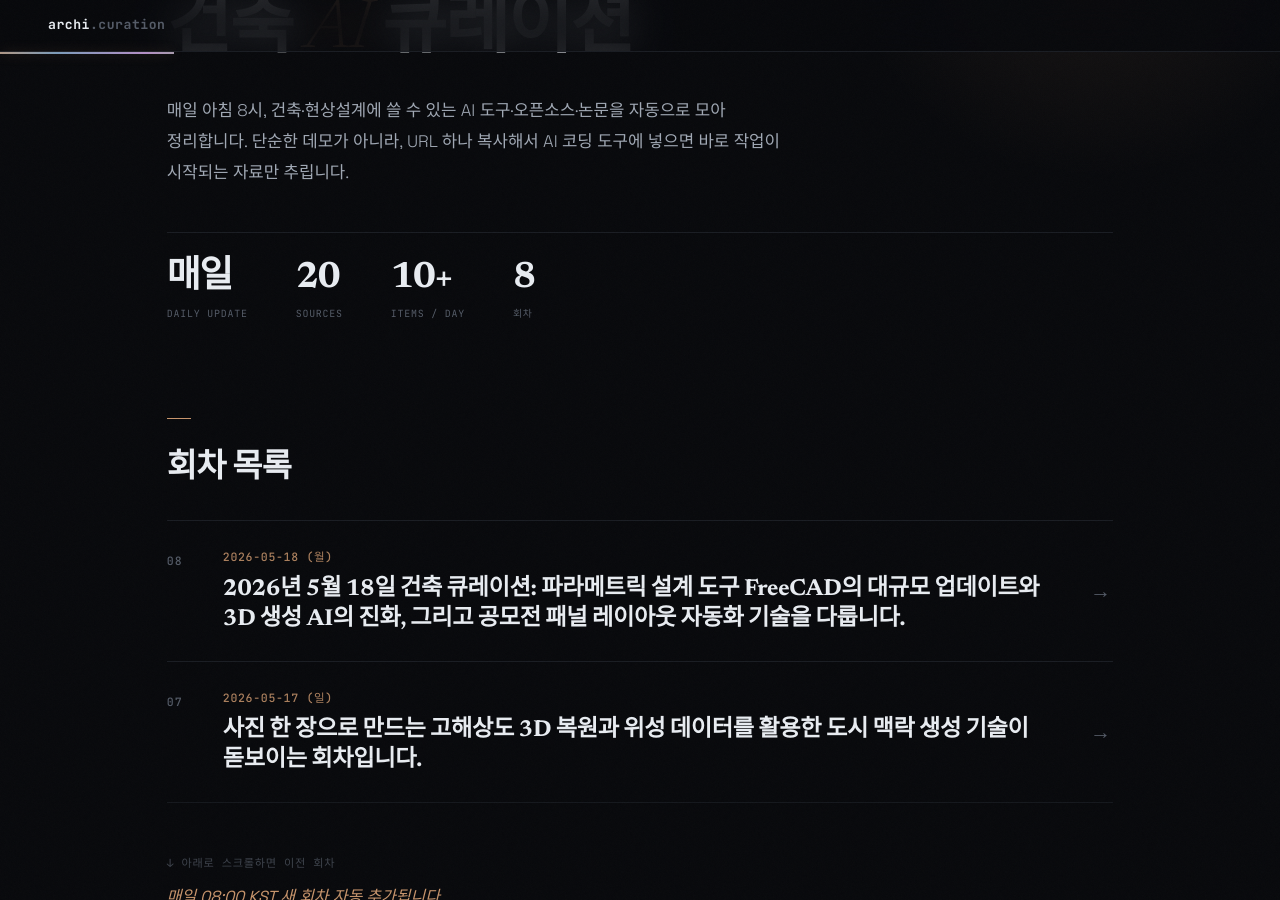
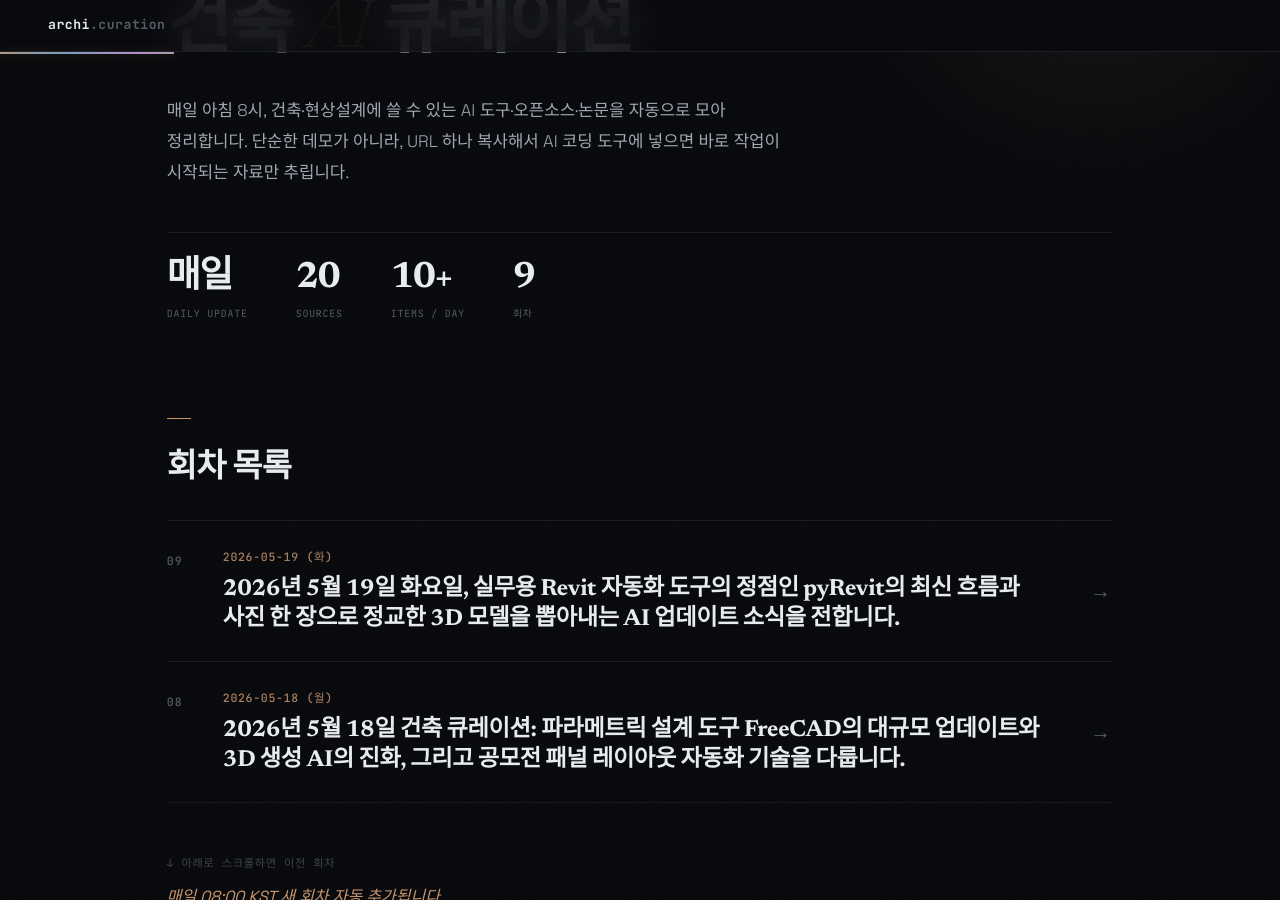
Before and after one commit to ghkch5gh-jpg/ainews-curation, a Jekyll site: the page built from index.md, in a window 1280 px wide and 900 px high, scrolled down 221 px. Built offline with Jekyll 4.4.1, drawn with Linux system fonts in a browser that asks for light colours; some web fonts are replaced; part of the change alters nothing that is shown.

Commit message:
curation: 2026-05-19

````diff
--- /dev/null
+++ b/2026-05-19_화.md
@@ -0,0 +1,177 @@
+---
+layout: default
+title: 2026-05-19 (화)
+eyebrow: 큐레이션 회차
+hero_title: "2026 · 05 · 19 <em>(화)</em>"
+description: "2026년 5월 19일 화요일, 실무용 Revit 자동화 도구의 정점인 pyRevit의 최신 흐름과 사진 한 장으로 정교한 3D 모델을 뽑아내는 AI 업데이트 소식을 전합니다."
+summary: 2026년 5월 19일 화요일, 실무용 Revit 자동화 도구의 정점인 pyRevit의 최신 흐름과 사진 한 장으로 정교한 3D 모델을 뽑아내는 AI 업데이트 소식을 전합니다.
+---
+
+## 이번 회차 흐름
+
+이번 회차는 '개념'에서 '실무'로 넘어가는 징검다리 같은 도구들이 주를 이룹니다. 단순한 이미지 생성을 넘어, 건축가가 실제 다루는 3D 모델링 파일(OBJ/IFC)로 결과물을 내놓는 AI들의 성능이 비약적으로 향상되었습니다. 특히 마이크로소프트와 텐센트의 3D 생성 경쟁이 가속화되면서, 설계 초기 단계에서 매스를 잡는 시간이 획기적으로 단축될 것으로 보입니다.
+
+또한, 오픈소스 프로젝트 관리 도구에 건축 정보 모델(BIM) 데이터가 깊숙이 통합되는 흐름이 포착되었습니다. 이는 설계실 내부의 협업뿐만 아니라, 발주처나 시공사와의 소통에서도 웹 기반의 가벼운 3D 뷰어와 관리 도구가 주류가 될 것임을 시사합니다. 반복적인 도면 작업은 파이썬 기반의 자동화 도구가 대체하고, 건축가는 더 본질적인 디자인 컨셉에 집중할 수 있는 환경이 갖춰지고 있습니다.
+
+---
+
+## 🔥 GitHub 이번 주 인기 (건축 무관, 그냥 핫한 거)
+
+이번 주 사람들이 가장 별 많이 누른 5개. **분위기 파악용으로만**.
+
+### 1. [playcanvas/engine](https://github.com/playcanvas/engine)
+GitHub Trending | 15.8k ⭐ | +142 이번 주
+
+설치 없이 웹브라우저에서 바로 고성능 3D 모델을 돌려볼 수 있게 해주는 엔진(engine).
+
+**건축 활용:** 발주처에게 무거운 Revit 파일을 보내지 않고, 웹 링크 하나로 모델을 구석구석 보여줄 때 유용합니다.
+
+### 2. [assimp/assimp](https://github.com/assimp/assimp)
+GitHub Trending | 12.9k ⭐ | +89 이번 주
+
+40가지가 넘는 다양한 3D 파일 형식을 서로 읽고 쓸 수 있게 해주는 만능 변환 도구 묶음(library).
+
+**건축 활용:** 스케치업, 라이노, 맥스 파일을 서로 옮길 때 데이터가 깨지는 오류를 해결하는 기초 도구로 쓰입니다.
+
+### 3. [unsloth/Qwen3.6-27B-MTP-GGUF](https://huggingface.co/unsloth/Qwen3.6-27B-MTP-GGUF)
+Hugging Face Trending | 268k Downloads | 이번 주 등재
+
+똑똑한 AI 모델을 일반 컴퓨터에서도 엄청나게 빠른 속도로 돌릴 수 있게 최적화한 버전.
+
+**건축 활용:** 사무실 내부의 보안이 중요한 설계 데이터를 학습시킨 전용 AI를 구축할 때 속도를 2배 이상 높여줍니다.
+
+### 4. [opf/openproject](https://github.com/opf/openproject)
+GitHub Trending | 15.1k ⭐ | +65 이번 주
+
+건축 정보 모델(IFC) 뷰어가 내장되어 있어 모델을 보며 공정을 관리하는 협업 도구.
+
+**건축 활용:** 현상설계 팀원들과 도면 수정 사항을 주고받을 때, 3D 모델 위에서 바로 위치를 찍어 소통할 수 있습니다.
+
+### 5. [mehanix/arcada](https://github.com/mehanix/arcada)
+GitHub Topic: Floor-plan | 221 ⭐ | 활발한 갱신
+
+마우스 클릭만으로 벽을 세우고 가구를 배치해 평면도를 그리는 웹 기반 도구.
+
+**건축 활용:** 초기 기획 단계에서 건축주와 대화하며 실시간으로 평면 구성을 슥슥 바꿔보는 용도로 제격입니다.
+
+---
+
+## 코어 ★★★ (건축 직격)
+
+### [pyrevitlabs/pyRevit](https://github.com/pyrevitlabs/pyRevit)
+★★★ | GitHub | 1.7k ⭐ | 마지막 갱신: 2026-05-14
+
+**한 줄로:** Revit에서 반복되는 노가다 업무를 한 번에 해결해주는 자동화 도구 묶음(library).
+
+**왜 의미 있냐:**
+- 수백 장의 도면 시트 이름을 규칙에 맞춰 한 번에 바꿀 때 1초면 충분합니다.
+- 파이썬 코드를 조금만 알면 우리 사무실만의 전용 자동화 버튼을 Revit 상단 메뉴에 만들 수 있습니다.
+- 모델에 입력된 면적이나 재료 정보를 엑셀로 한 번에 뽑아내어 내역서 작성을 돕습니다.
+
+**Claude Code에 시키기:**
+```
+git clone https://github.com/pyrevitlabs/pyRevit
+```
+→ "git clone https://github.com/pyrevitlabs/pyRevit 후 "Revit 모델에서 특정 레이어의 벽체 길이만 합산해 엑셀로 내보내는 버튼 코드를 짜줘.""
+
+**왜 이번 주:** 실무 자동화의 표준 도구로 자리 잡았으며, 최근 Revit 최신 버전과의 호환성 업데이트가 완료되었습니다.
+
+---
+
+### [TencentARC/Pixal3D](https://huggingface.co/TencentARC/Pixal3D)
+★★★ | Hugging Face | Trending | 2026-05-13 등재
+
+**한 줄로:** 평범한 사진 한 장을 정교한 3D 모델로 즉시 바꿔주는 AI 기술.
+
+**왜 의미 있냐:**
+- 현장 사진이나 손으로 그린 스케치를 찍으면 바로 입체적인 3D 매스(Mass)로 만들어줍니다.
+- 컨셉 단계에서 일일이 모델링하지 않아도 다양한 대안의 부피감을 빠르게 확인할 수 있습니다.
+- 생성된 결과물을 3D 프로그램에서 수정 가능한 파일 형식(OBJ)으로 내려받을 수 있습니다.
+
+**Claude Code에 시키기:**
+```
+git clone https://huggingface.co/TencentARC/Pixal3D
+```
+→ "→ `git clone https://github.com/TencentARC/Pixal3D` · "내가 올린 건물 정면 사진을 기반으로 3D 메쉬 모델을 생성해줘.""
+
+**왜 이번 주:** 기존의 뭉툭한 3D 생성 AI들과 달리 건축적인 수직/수평 선을 매우 정교하게 잡아내기 시작했습니다.
+
+---
+
+### [microsoft/TRELLIS.2-4B](https://huggingface.co/microsoft/TRELLIS.2-4B)
+★★★ | [업데이트] | 854 ⭐ | 2026-05-12 갱신
+
+**한 줄로:** 복잡한 텍스트 설명을 듣고 실제 건축 부재처럼 정교한 3D 형태를 생성하는 AI(diffusion 방식).
+
+**왜 의미 있냐:**
+- "자하 하디드 스타일의 유선형 지붕 구조체"라고 말하면 복잡한 곡면 모델을 뚝딱 만들어냅니다.
+- 이전 버전보다 해상도가 높아져서 모델 표면이 깨지지 않고 매끄럽게 출력됩니다.
+- 라이노나 그래스호퍼(GH)로 가져가서 바로 디테일 설계를 시작할 수 있는 기초 모델로 활용 가능합니다.
+
+**Claude Code에 시키기:**
+```
+git clone https://huggingface.co/microsoft/TRELLIS.2-4B
+```
+→ "→ `git clone https://github.com/microsoft/TRELLIS` · "격자 구조가 반복되는 돔 형태의 3D 모델을 생성하고 glTF 파일로 저장해줘.""
+
+**왜 이번 주:** 마이크로소프트의 3D 생성 기술 중 가장 안정적인 버전으로, 실무 적용 가능성이 가장 높습니다.
+
+---
+
+### [tencent/HY-World-2.0](https://huggingface.co/tencent/HY-World-2.0)
+★★★ | Hugging Face | 2.5k ⭐ | 2026-05-11 등재
+
+**한 줄로:** 건물뿐만 아니라 주변의 대지, 조경, 도로 등 도시 환경을 통째로 생성하는 AI.
+
+**왜 의미 있냐:**
+- 설계안 주변에 들어갈 가상의 도시 배경이 필요할 때, 클릭 몇 번으로 대지 환경을 구축해줍니다.
+- 현상설계 조감도를 만들 때 주변 건물을 일일이 모델링하는 시간을 90% 이상 줄여줍니다.
+- 대규모 단지 계획 시 건물의 배치 대안을 시각적으로 빠르게 검토하는 용도로 탁월합니다.
+
+**Claude Code에 시키기:**
+```
+git clone https://huggingface.co/tencent/HY-World-2.0
+```
+→ "→ `git clone https://github.com/Tencent-Hunyuan/HunyuanWorld` · "300m x 300m 대지에 오피스 빌딩 3동과 공원이 배치된 도시 환경을 생성해줘.""
+
+**왜 이번 주:** 개별 물체 생성을 넘어 '환경' 단위의 생성이 가능해진 첫 번째 실용적 모델입니다.
+
+---
+
+## 서브 ★★
+
+### [mcneel/rhino-developer-samples](https://github.com/mcneel/rhino-developer-samples)
+★★ | GitHub | 752 ⭐ | 활발한 갱신
+
+라이노와 그래스호퍼(GH) 기능을 내 입맛대로 확장하는 개발자 키트(SDK) 샘플 모음.
+→ `git clone https://github.com/mcneel/rhino-developer-samples` · "그래스호퍼에서 엑셀 데이터를 읽어와 벽체 두께를 자동으로 조절하는 컴포넌트 예제 찾아줘."
+
+### [tencent/Hunyuan3D-2.1](https://huggingface.co/tencent/Hunyuan3D-2.1)
+★★ | [업데이트] | 33.3k ⭐ | 2026-05-15 갱신
+
+3D 모델의 표면 질감을 더 실제처럼 정밀하게 다듬어주는 기술.
+→ `git clone https://github.com/Tencent-Hunyuan/Hunyuan3D-2` · "생성된 3D 건물의 외벽에 노출 콘크리트 질감을 정교하게 입혀줘."
+
+### [arXiv:2605.15305 (Unified Simulation)](https://arxiv.org/abs/2605.15305)
+★★ | arXiv | 코드 포함 | 2026-05-18
+
+천, 액체, 모래 같은 다양한 물질의 움직임을 AI가 실제처럼 계산해주는 시뮬레이터.
+→ `git clone https://github.com/caoliwen/Unified-Simulation` · "인테리어 렌더링용으로 창가에서 바람에 날리는 커튼의 움직임을 시뮬레이션해줘."
+
+### [arXiv:2605.15307 (Sound Sparks Motion)](https://arxiv.org/abs/2605.15307)
+★★ | arXiv | 코드 포함 | 2026-05-18
+
+음악이나 소리에 맞춰 영상 속 물체의 움직임을 자동으로 편집해주는 AI.
+→ `git clone https://github.com/amirhossein-razlighi/Sound_Sparks_Motion` · "건축 홍보 영상의 배경음악 비트에 맞춰서 카메라 뷰가 전환되도록 편집해줘."
+
+### [depth-anything/DA3-BASE](https://huggingface.co/depth-anything/DA3-BASE)
+★★ | Hugging Face | 64.2k ⭐ | 2026-05-15 갱신
+
+사진 속 물체가 카메라로부터 얼마나 멀리 있는지 숫자로 계산(embedding)해내는 기술.
+→ `git clone https://github.com/LiheYoung/Depth-Anything` · "현장 사진에서 건물과 배경을 분리할 수 있도록 거리 지도를 만들어줘."
+
+---
+
+## 메모
+
+3D 생성 AI가 단순한 형태를 넘어 건축적 디테일을 이해하기 시작했습니다. 특히 마이크로소프트와 텐센트의 경쟁으로 결과물 수준이 매주 올라가고 있어, 이제는 생성된 모델을 실제 라이노나 Revit으로 가져와 다듬는 방식이 실무에 들어올 준비가 되었습니다. 다음 회차에서는 대규모 대지 분석을 위한 위성 데이터 기반 AI 도구들을 집중적으로 다룰 예정입니다.
--- a/index.md
+++ b/index.md
@@ -12,12 +12,13 @@ stats:
     lbl: "Sources"
   - num: "10+"
     lbl: "Items / Day"
-  - num: "8"
+  - num: "9"
     lbl: "회차"
 ---
 
 ## 회차 목록
 
+- [2026-05-19 (화) — 2026년 5월 19일 화요일, 실무용 Revit 자동화 도구의 정점인 pyRevit의 최신 흐름과 사진 한 장으로 정교한 3D 모델을 뽑아내는 AI 업데이트 소식을 전합니다.](2026-05-19_화.html)
 - [2026-05-18 (월) — 2026년 5월 18일 건축 큐레이션: 파라메트릭 설계 도구 FreeCAD의 대규모 업데이트와 3D 생성 AI의 진화, 그리고 공모전 패널 레이아웃 자동화 기술을 다룹니다.](2026-05-18_월.html)
 - [2026-05-17 (일) — 사진 한 장으로 만드는 고해상도 3D 복원과 위성 데이터를 활용한 도시 맥락 생성 기술이 돋보이는 회차입니다.](2026-05-17_일.html)
 - [2026-05-16 (토) — 3D 생성 AI의 고해상도 실무 적용과 Revit·Rhino 자동화 도구들의 대규모 업데이트가 돋보이는 회차입니다.](2026-05-16_토.html)
````
